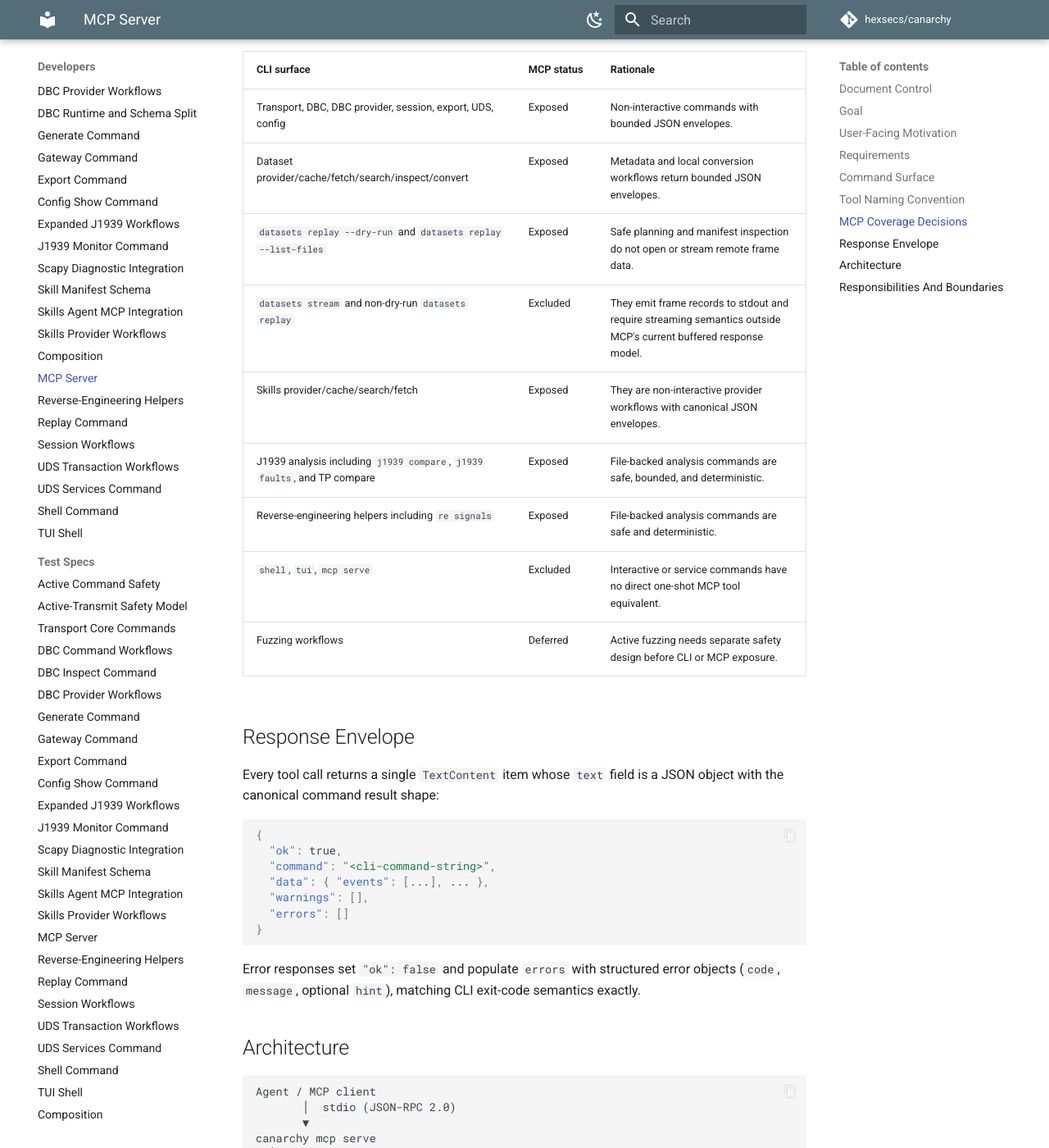
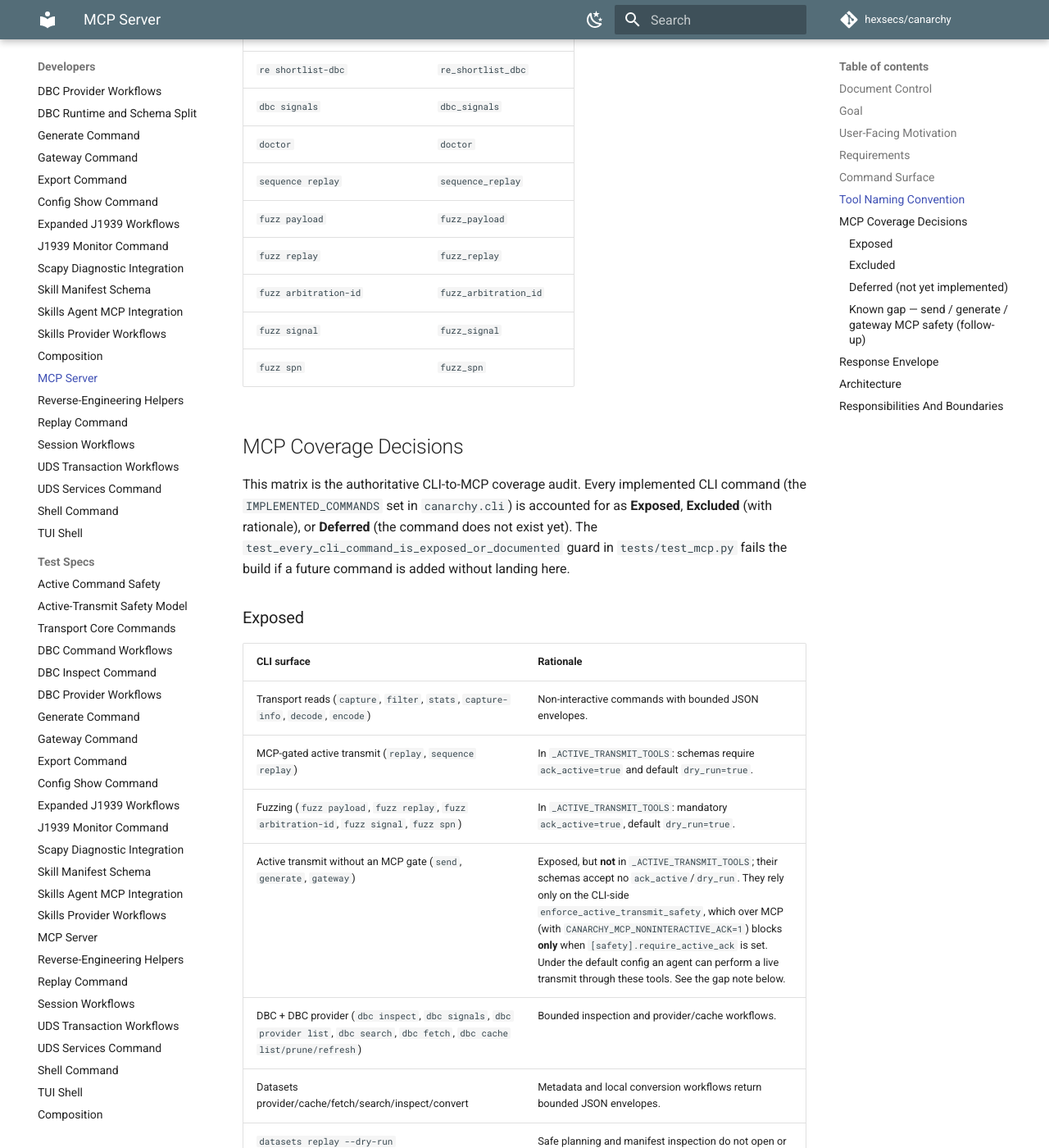
Before and after one commit to hexsecs/canarchy, an MkDocs documentation site: the page built from docs/design/mcp-server.md, in a window 1280 px wide and 1400 px high, scrolled down 5244 px. Shown: the whole window at 82% size. Built offline with MkDocs 1.6.1 and Material for MkDocs 9.7.7, drawn with Linux system fonts in a browser that asks for light colours; comment, search, counter and statistics services are not loaded; some of the changed text lies outside the part shown.

Commit message:
docs: audit MCP coverage against the CLI surface (#323)
* docs: audit MCP coverage against the CLI surface (#323)

Refreshes the authoritative CLI-to-MCP coverage matrix in
docs/design/mcp-server.md so every implemented command is classified as
exposed, intentionally excluded (with rationale), or deferred. The audit
confirms the active surface is complete: all 63 exposable commands have
MCP mirrors (64 tools, datasets replay splits into plan/files), with
shell/tui/mcp serve/mcp install/completion/datasets stream excluded and
plugins list/info (#317) and re anomalies (#321) deferred.

Corrects stale docs that listed fuzzing as deferred/not-exposed (the
fuzz_* tools shipped in #312/#346-#348) and adds dbc_signals, doctor,
sequence_replay, fuzz_signal, and fuzz_spn to the naming table. Adds two
guard tests (test_every_cli_command_is_exposed_or_documented,
test_no_orphan_mcp_tools) enforcing REQ-MCP-16 so new commands cannot
drift out of coverage. Updates docs/agents.md and AGENTS.md to reflect the
final surface and point at the matrix.

https://claude.ai/code/session_01ReM26dJHAQwqcABgoxVdFA

* docs: correct MCP active-transmit gate claim for send/generate/gateway (#323)

Addresses Codex P1 review on PR #379. The audit matrix incorrectly stated
that send/generate/gateway are exposed with the active-transmit safety
gate. They are NOT in _ACTIVE_TRANSMIT_TOOLS and their MCP schemas accept
no ack_active/dry_run; over MCP they rely only on the CLI-side gate, which
(with CANARCHY_MCP_NONINTERACTIVE_ACK=1) blocks only when
[safety].require_active_ack is set. Split the active-transmit rows into
MCP-gated (replay, sequence replay, fuzz_*) vs not-gated
(send/generate/gateway), and documented the gap as a Known gap with a
follow-up (#380) to apply the gate — a behaviour change beyond this audit.

https://claude.ai/code/session_01ReM26dJHAQwqcABgoxVdFA

---------

Co-authored-by: Claude <noreply@anthropic.com>

```diff
--- a/docs/design/mcp-server.md
+++ b/docs/design/mcp-server.md
@@ -7,6 +7,7 @@
 | Status | Implemented |
 | Command surface | `canarchy mcp serve` |
 | Primary area | CLI, agent integration |
+| Coverage audit | #323 (matrix in *MCP Coverage Decisions* below) |
 
 ## Goal
 
@@ -35,6 +36,7 @@ Agents that already call tools via MCP (Claude, OpenCode, etc.) can integrate CA
 | `REQ-MCP-13` | Ubiquitous | Dataset provider workflows selected for MCP shall expose provider list, search, inspect, fetch, cache list, cache refresh, conversion, replay file listing, and safe replay planning tools while excluding streaming dataset frame output. |
 | `REQ-MCP-14` | Ubiquitous | Skills provider workflows selected for MCP shall expose provider list, search, fetch, cache list, and cache refresh tools while preserving the same CLI result envelope. |
 | `REQ-MCP-15` | Ubiquitous | Reverse-engineering helpers selected for MCP shall include `re signals`, `re counters`, `re entropy`, `re correlate`, `re match-dbc`, and `re shortlist-dbc`. |
+| `REQ-MCP-16` | Ubiquitous | Every implemented CLI command shall be either exposed as an MCP tool or listed in the documented exclusion set (`shell`, `tui`, `mcp serve`, `mcp install`, `completion`, `datasets stream`); a test shall enforce this invariant so new commands cannot silently drift out of coverage. |
 
 ## Command Surface
 
@@ -106,20 +108,75 @@ The current MCP tool surface is a curated non-interactive subset of the CLI. It
 | `re entropy` | `re_entropy` |
 | `re match-dbc` | `re_match_dbc` |
 | `re shortlist-dbc` | `re_shortlist_dbc` |
+| `dbc signals` | `dbc_signals` |
+| `doctor` | `doctor` |
+| `sequence replay` | `sequence_replay` |
+| `fuzz payload` | `fuzz_payload` |
+| `fuzz replay` | `fuzz_replay` |
+| `fuzz arbitration-id` | `fuzz_arbitration_id` |
+| `fuzz signal` | `fuzz_signal` |
+| `fuzz spn` | `fuzz_spn` |
 
 ## MCP Coverage Decisions
 
-| CLI surface | MCP status | Rationale |
-|-------------|------------|-----------|
-| Transport, DBC, DBC provider, session, export, UDS, config | Exposed | Non-interactive commands with bounded JSON envelopes. |
-| Dataset provider/cache/fetch/search/inspect/convert | Exposed | Metadata and local conversion workflows return bounded JSON envelopes. |
-| `datasets replay --dry-run` and `datasets replay --list-files` | Exposed | Safe planning and manifest inspection do not open or stream remote frame data. |
-| `datasets stream` and non-dry-run `datasets replay` | Excluded | They emit frame records to stdout and require streaming semantics outside MCP's current buffered response model. |
-| Skills provider/cache/search/fetch | Exposed | They are non-interactive provider workflows with canonical JSON envelopes. |
-| J1939 analysis including `j1939 compare`, `j1939 faults`, and TP compare | Exposed | File-backed analysis commands are safe, bounded, and deterministic. |
-| Reverse-engineering helpers including `re signals` | Exposed | File-backed analysis commands are safe and deterministic. |
-| `shell`, `tui`, `mcp serve` | Excluded | Interactive or service commands have no direct one-shot MCP tool equivalent. |
-| Fuzzing workflows | Deferred | Active fuzzing needs separate safety design before CLI or MCP exposure. |
+This matrix is the authoritative CLI-to-MCP coverage audit. Every
+implemented CLI command (the `IMPLEMENTED_COMMANDS` set in `canarchy.cli`)
+is accounted for as **Exposed**, **Excluded** (with rationale), or
+**Deferred** (the command does not exist yet). The
+`test_every_cli_command_is_exposed_or_documented` guard in
+`tests/test_mcp.py` fails the build if a future command is added without
+landing here.
+
+### Exposed
+
+| CLI surface | Rationale |
+|-------------|-----------|
+| Transport reads (`capture`, `filter`, `stats`, `capture-info`, `decode`, `encode`) | Non-interactive commands with bounded JSON envelopes. |
+| MCP-gated active transmit (`replay`, `sequence replay`) | In `_ACTIVE_TRANSMIT_TOOLS`: schemas require `ack_active=true` and default `dry_run=true`. |
+| Fuzzing (`fuzz payload`, `fuzz replay`, `fuzz arbitration-id`, `fuzz signal`, `fuzz spn`) | In `_ACTIVE_TRANSMIT_TOOLS`: mandatory `ack_active=true`, default `dry_run=true`. |
+| Active transmit without an MCP gate (`send`, `generate`, `gateway`) | Exposed, but **not** in `_ACTIVE_TRANSMIT_TOOLS`; their schemas accept no `ack_active`/`dry_run`. They rely only on the CLI-side `enforce_active_transmit_safety`, which over MCP (with `CANARCHY_MCP_NONINTERACTIVE_ACK=1`) blocks **only** when `[safety].require_active_ack` is set. Under the default config an agent can perform a live transmit through these tools. See the gap note below. |
+| DBC + DBC provider (`dbc inspect`, `dbc signals`, `dbc provider list`, `dbc search`, `dbc fetch`, `dbc cache list/prune/refresh`) | Bounded inspection and provider/cache workflows. |
+| Datasets provider/cache/fetch/search/inspect/convert | Metadata and local conversion workflows return bounded JSON envelopes. |
+| `datasets replay --dry-run` (`datasets_replay_plan`) and `--list-files` (`datasets_replay_files`) | Safe planning and manifest inspection do not open or stream remote frame data. |
+| Skills provider/cache/search/fetch | Non-interactive provider workflows with canonical JSON envelopes. |
+| J1939 analysis (`j1939 decode/pgn/spn/tp sessions/tp compare/dm1/faults/summary/inventory/compare/monitor`) | File-backed analysis commands are safe, bounded, and deterministic. |
+| Reverse-engineering helpers (`re signals/counters/entropy/correlate/match-dbc/shortlist-dbc`) | File-backed analysis commands are safe and deterministic. |
+| Session (`session save/load/show`), `export`, `config show`, `doctor`, UDS (`uds scan/trace/services`) | Bounded, non-interactive envelopes. |
+
+### Excluded
+
+| CLI surface | Rationale |
+|-------------|-----------|
+| `shell`, `tui` | Interactive front ends with no one-shot RPC equivalent. |
+| `mcp serve` | The server itself; not a tool it would expose. |
+| `mcp install` | Writes a client config file — a user action, like `plugins enable/disable`, kept off the agent surface. |
+| `completion` | Emits a raw shell script, not a JSON envelope. |
+| `datasets stream`, non-dry-run `datasets replay` | Emit frame records to stdout and need streaming semantics outside MCP's current buffered response model. |
+
+### Deferred (not yet implemented)
+
+| Planned CLI surface | Notes |
+|---------------------|-------|
+| `plugins list` / `plugins info` (#317) | Add MCP mirrors when the plugins CLI lands; `plugins enable/disable` stay CLI-only. |
+| `re anomalies` (#321) | Add an MCP mirror with the other file-backed `re` tools when the command lands. |
+
+As of this audit, every implemented command that should have MCP coverage
+does; there are no missing mirrors and no orphan tools.
+
+### Known gap — `send` / `generate` / `gateway` MCP safety (follow-up)
+
+These three active-transmit tools are exposed but are **not** in
+`_ACTIVE_TRANSMIT_TOOLS`, so the MCP-side `ack_active` / default-`dry_run`
+gate does not apply to them. Over MCP they fall back to the CLI's
+`enforce_active_transmit_safety`, which — with the server's
+`CANARCHY_MCP_NONINTERACTIVE_ACK=1` — only blocks when
+`[safety].require_active_ack` is set. Under the default configuration an
+agent can therefore perform a live transmit through `send`, `generate`, or
+`gateway` without an explicit acknowledgement or a dry-run default. Closing
+this gap (mandatory `ack_active`, default `dry_run=true`, and adding the
+tools to `_ACTIVE_TRANSMIT_TOOLS` — which also needs a `--dry-run` mode for
+`generate` / `gateway`) is tracked as #380 and is a behaviour change
+beyond this coverage audit.
 
 ## Response Envelope
 
```
Also changed, not shown: AGENTS.md (+2 -1 lines), CHANGELOG.md (+4 -0 lines), docs/agents.md (+4 -0 lines), 1 other file.
